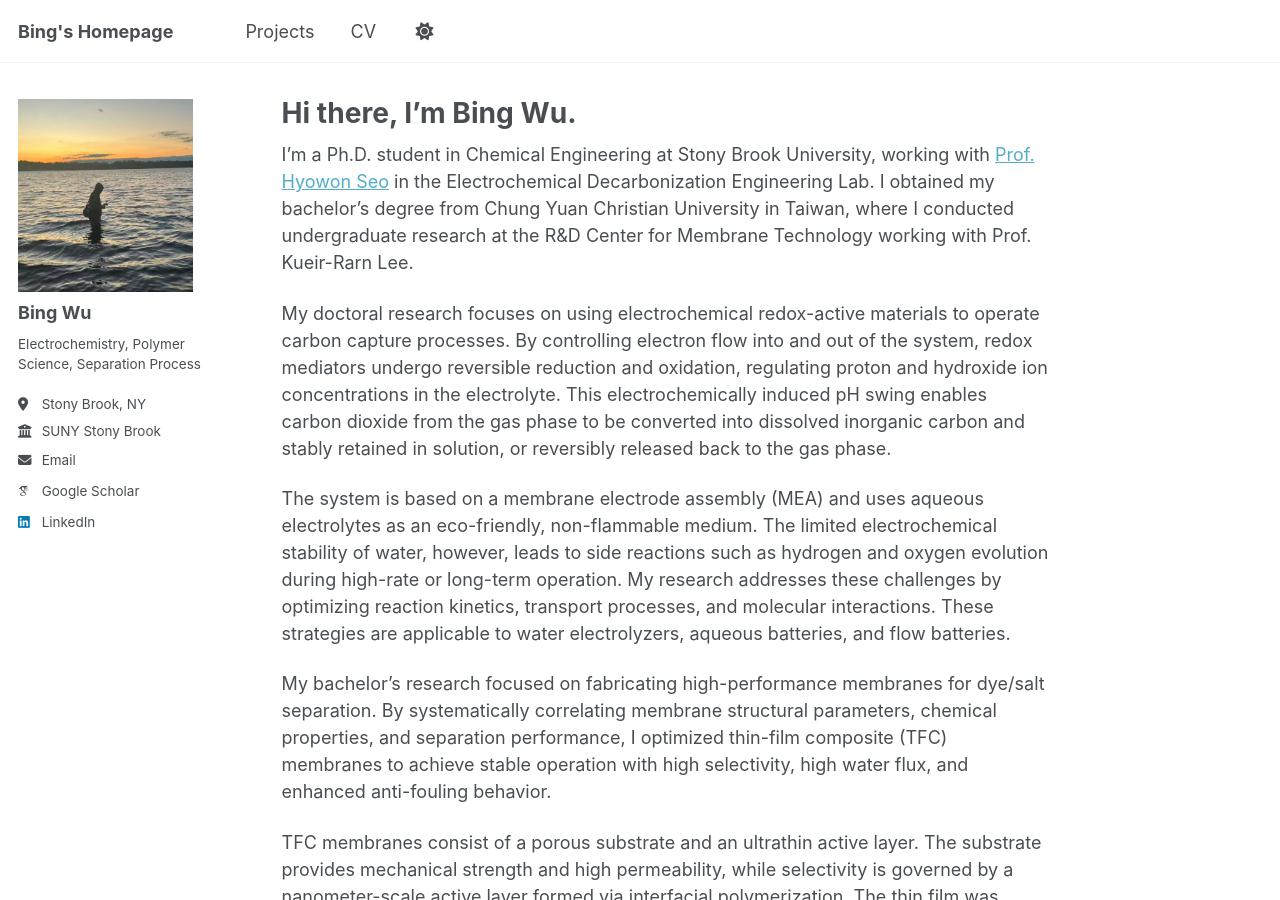
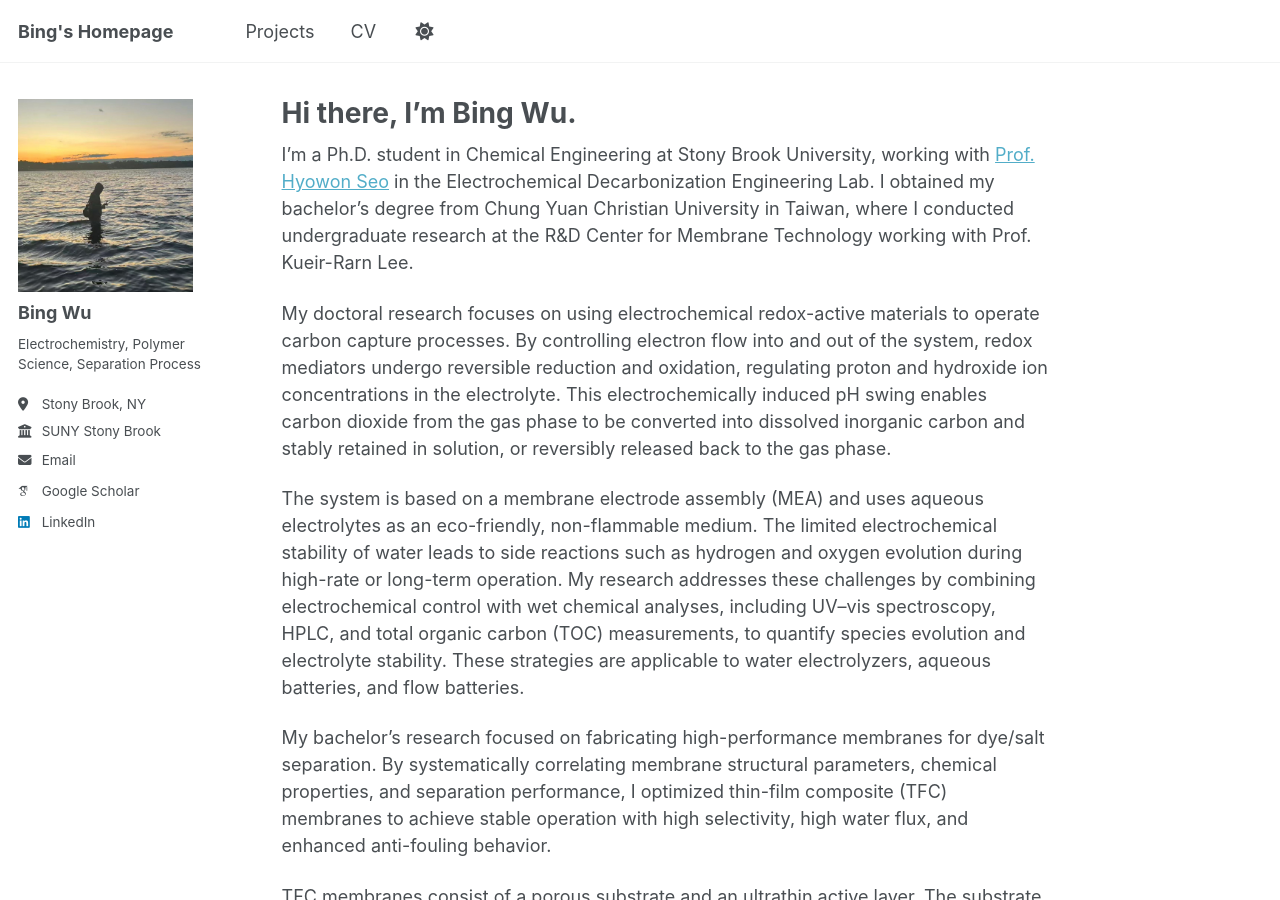
Before and after one commit to Bing-H-WU/Bing-H-WU.github.io, a Jekyll site: the page built from _pages/about.md, in a window 1280 px wide and 900 px high. Built offline with Jekyll 4.4.1, drawn with Linux system fonts in a browser that asks for light colours; some web fonts are replaced; a script that is not in the unit is left out.

Commit message:
Update third paragraph with wet chemical analyses

```diff
--- a/_pages/about.md
+++ b/_pages/about.md
@@ -11,7 +11,7 @@ I’m a Ph.D. student in Chemical Engineering at Stony Brook University, working
 
 My doctoral research focuses on using electrochemical redox-active materials to operate carbon capture processes. By controlling electron flow into and out of the system, redox mediators undergo reversible reduction and oxidation, regulating proton and hydroxide ion concentrations in the electrolyte. This electrochemically induced pH swing enables carbon dioxide from the gas phase to be converted into dissolved inorganic carbon and stably retained in solution, or reversibly released back to the gas phase.
 
-The system is based on a membrane electrode assembly (MEA) and uses aqueous electrolytes as an eco-friendly, non-flammable medium. The limited electrochemical stability of water, however, leads to side reactions such as hydrogen and oxygen evolution during high-rate or long-term operation. My research addresses these challenges by optimizing reaction kinetics, transport processes, and molecular interactions. These strategies are applicable to water electrolyzers, aqueous batteries, and flow batteries.
+The system is based on a membrane electrode assembly (MEA) and uses aqueous electrolytes as an eco-friendly, non-flammable medium. The limited electrochemical stability of water leads to side reactions such as hydrogen and oxygen evolution during high-rate or long-term operation. My research addresses these challenges by combining electrochemical control with wet chemical analyses, including UV–vis spectroscopy, HPLC, and total organic carbon (TOC) measurements, to quantify species evolution and electrolyte stability. These strategies are applicable to water electrolyzers, aqueous batteries, and flow batteries.
 
 My bachelor’s research focused on fabricating high-performance membranes for dye/salt separation. By systematically correlating membrane structural parameters, chemical properties, and separation performance, I optimized thin-film composite (TFC) membranes to achieve stable operation with high selectivity, high water flux, and enhanced anti-fouling behavior.
 
```
